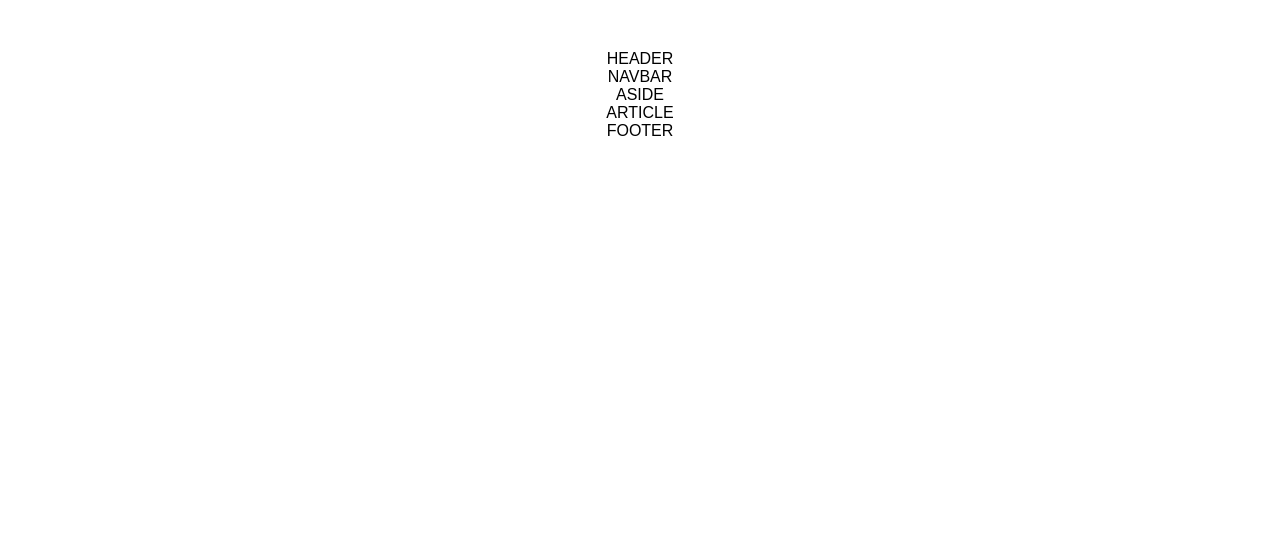
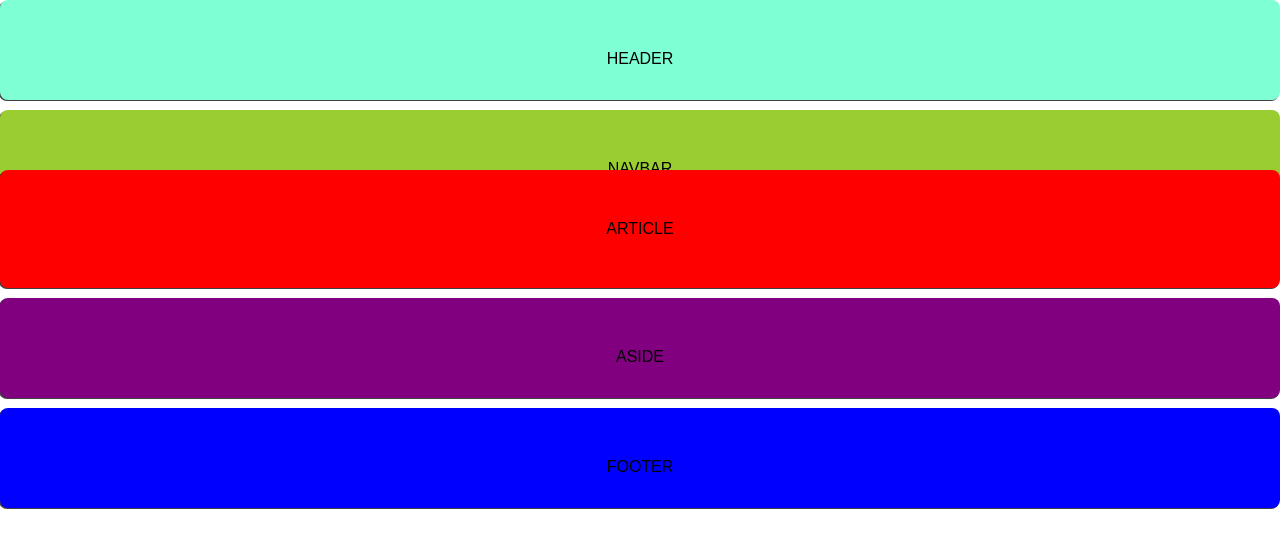
Before and after one commit to EG1983/css_javas, a plain HTML site: page index.html in a window 1280 px wide. Drawn offline with Linux system fonts and the light colour scheme; a web font is replaced by a local one.

Commit message:
css y grid

```diff
--- a/assets/css/estilos.css
+++ b/assets/css/estilos.css
@@ -19,8 +19,43 @@ body {
     min-height: 100%;
 }
 
-.contenedor {
+.contenedor > * {
+    box-shadow: -1px 1px 0px rgba(0, 0, 0, 0.75);
     text-align: center;
     padding: 50px;
-    border-radius: 10px;
+    border-radius: 8px;
 }
+
+
+.header {
+    grid-area: header;
+    background-color: aquamarine;
+}
+
+.navbar {
+    grid-area: navbar;
+    background-color: yellowgreen;
+}
+.aside {
+    grid-area: aside;
+    background-color: purple;
+}
+.article {
+    grid-area: article;
+    background-color: red;
+}
+.footer {
+    grid-area: footer;
+    background-color:blue;
+}
+
+.contenedor {
+     display: grid;
+     gap: 10px;
+     grid-template:
+         "header" 100px
+         "navbar" 50px
+         "article" auto
+         "aside" 100px
+         "footer" 100px;
+}
```
